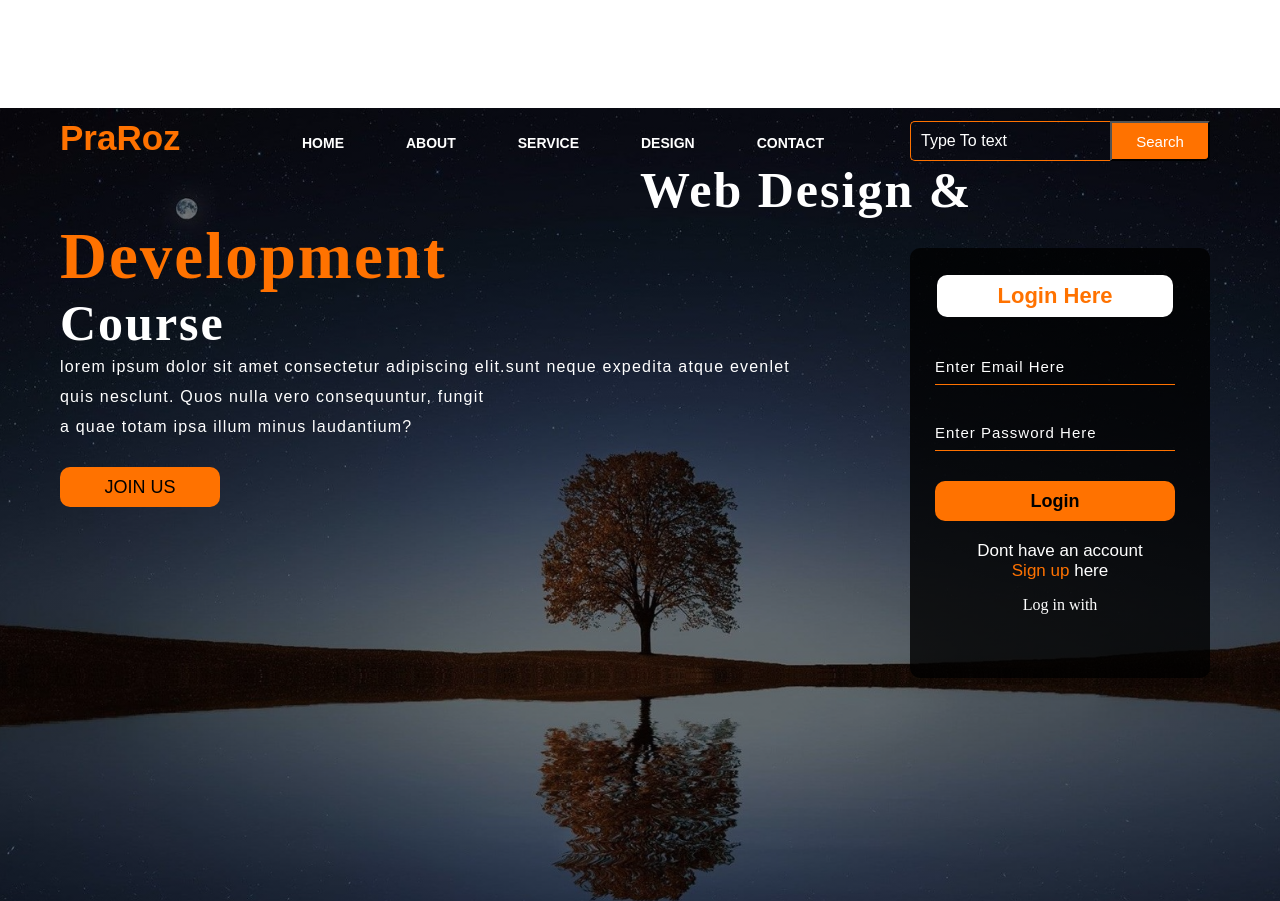
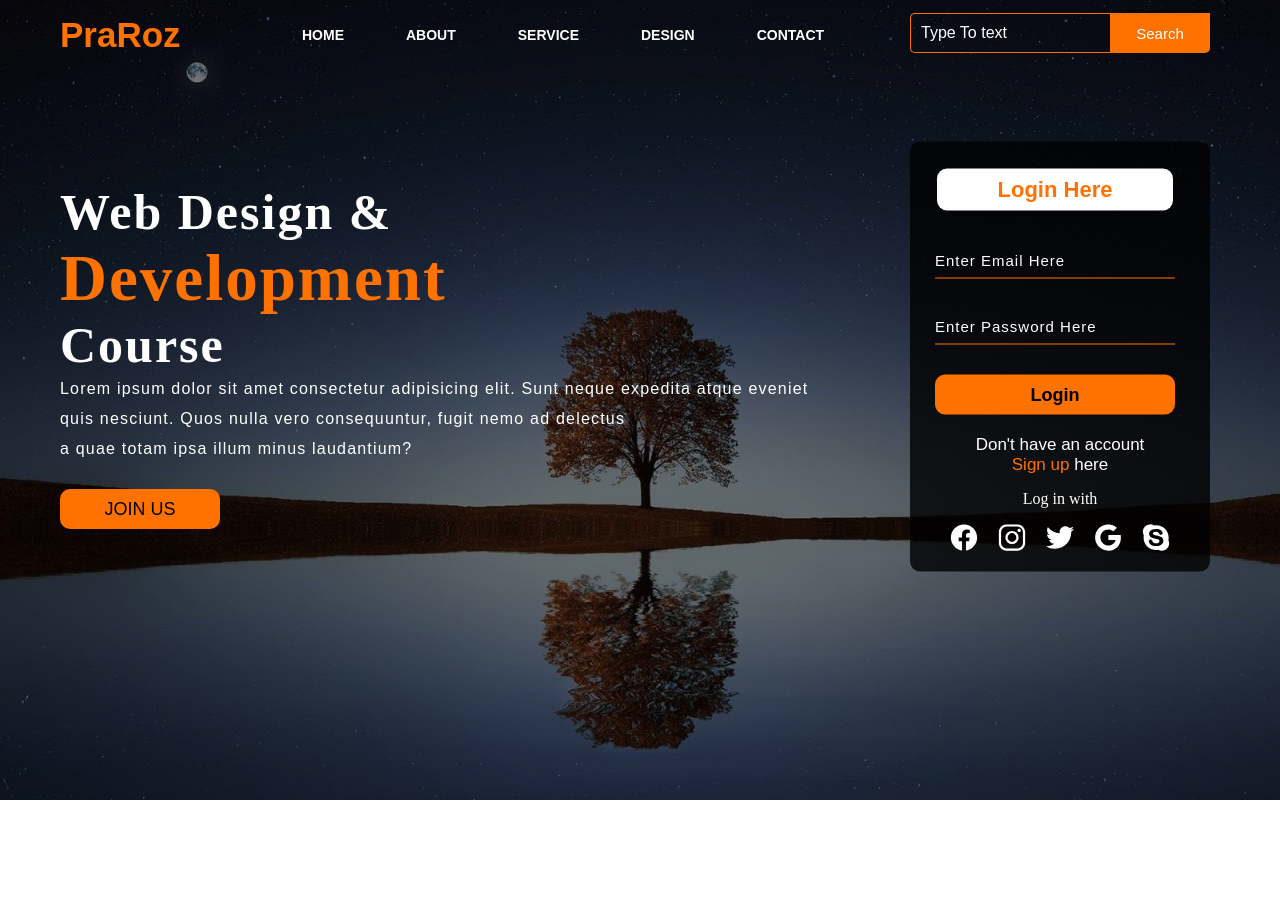
Before and after one commit to PiusObaro/website, a plain HTML site: page index.html in a window 1280 px wide. Shown: the top 901 px of the page. After the commit the page ends 800 px from the top, so only its background shows below. Drawn offline with nearby package versions, Linux system fonts and the light colour scheme.

Commit message:
whatever

```diff
--- a/index.html
+++ b/index.html
@@ -5,11 +5,13 @@
     <link rel="stylesheet" href="style.css">
 </head>
 <body>
+
     <div class="main">
         <div class="navbar">
             <div class="icon">
                 <h2 class="logo">PraRoz</h2>
             </div>
+
             <div class="menu">
                 <ul>
                     <li><a href="#">HOME</a></li>
@@ -19,15 +21,17 @@
                     <li><a href="#">CONTACT</a></li>
                 </ul>
             </div>
+
             <div class="search">
                 <input class="srch" type="search" name="" placeholder="Type To text">
                 <a href="#"> <button class="btn">Search</button></a>
             </div>
 
+        </div>
         <div class="content">
             <h1>Web Design & <br><span>Development</span> <br>Course</h1>
-                <p class="par">lorem ipsum dolor sit amet consectetur adipiscing elit.sunt neque
-                    expedita atque evenlet <br> quis nesclunt. Quos nulla vero consequuntur, fungit
+            <p class="par">Lorem ipsum dolor sit amet consectetur adipisicing elit. Sunt neque
+                 expedita atque eveniet <br> quis nesciunt. Quos nulla vero consequuntur, fugit nemo ad delectus
                 <br> a quae totam ipsa illum minus laudantium?</p>
 
                 <button class="cn"><a href="#">JOIN US</a></button>
@@ -38,20 +42,20 @@
                     <input type="password" name="" placeholder="Enter Password Here">
                     <button class="btnn"><a href="#">Login</a></button>
 
-                        <p class="link">Dont have an account<br>
-                        <a href="#">Sign up</a> here</a></p>
+                    <p class="link">Don't have an account<br>
+                    <a href="#">Sign up </a> here</a></p>
                     <p class="liw">Log in with</p>
 
-                        <div class="icon">
-                            <a href="#"><ion.icon name="logo-facebook"></ion.icon></a>
-                            <a href="#"><ion.icon name="logo-instagram"></ion.icon></a>
-                            <a href="#"><ion.icon name="logo-twitter"></ion.icon></a>
-                            <a href="#"><ion.icon name="logo-google"></ion.icon></a>
-                            <a href="#"><ion.icon name="logo-skype"></ion.icon></a>
+                    <div class="icons">
+                        <a href="#"><ion-icon name="logo-facebook"></ion-icon></a>
+                        <a href="#"><ion-icon name="logo-instagram"></ion-icon></a>
+                        <a href="#"><ion-icon name="logo-twitter"></ion-icon></a>
+                        <a href="#"><ion-icon name="logo-google"></ion-icon></a>
+                        <a href="#"><ion-icon name="logo-skype"></ion-icon></a>
+                    </div>
 
                 </div>
                     </div>
-
                 </div>
         </div>
     </div>
--- a/style.css
+++ b/style.css
@@ -1,59 +1,59 @@
-*{
+* {
     margin: 0;
     padding: 0;
-
 }
 
-.main{
+.main {
     width: 100%;
-    background: linear-gradient(to top, rgba(0,0,0,0.5)50%,rgba(0, 0, 0, 0.5)50%), url(1.jpg);
+    background: linear-gradient(to top, rgba(0, 0, 0, 0.5)50%, rgba(0, 0, 0, 0.5)50%), url(1.jpg);
     background-position: center;
     background-size: cover;
-    height: 109vh;
+    height: 100vh;
 }
 
-.navbar{
+.navbar {
     width: 1200px;
     height: 75px;
     margin: auto;
 }
 
-.icon{
+.icon {
     width: 200px;
     float: left;
     height: 70px;
 }
 
-.logo{
+.logo {
     color: #ff7200;
     font-size: 35px;
     font-family: Arial;
     padding-left: 20px;
     float: left;
     padding-top: 10px;
+    margin-top: 5px
 }
 
-.menu{
+.menu {
     width: 400px;
     float: left;
     height: 70px;
 }
 
-ul{
+ul {
     float: left;
     display: flex;
     justify-content: center;
     align-items: center;
 }
 
-ul li{
+ul li {
     list-style: none;
     margin-left: 62px;
     margin-top: 27px;
     font-size: 14px;
 }
 
-ul li a{
+ul li a {
     text-decoration: none;
     color: #fff;
     font-family: Arial;
@@ -61,52 +61,59 @@ ul li a{
     transition: 0.4s ease-in-out;
 }
 
-ul li a:hover{
+ul li a:hover {
     color: #ff7200;
 }
 
-.search{
+.search {
     width: 330px;
     float: left;
     margin-left: 270px;
 }
 
-.srch{
+.srch {
     font-family: 'Times New Roman';
     width: 200px;
     height: 40px;
     background: transparent;
     border: 1px solid #ff7200;
     margin-top: 13px;
-    color:#fff;
+    color: #fff;
     border-right: none;
     font-size: 16px;
     float: left;
     padding: 10px;
     border-bottom-left-radius: 5px;
     border-top-left-radius: 5px;
-
 }
 
-.btn{
+.btn {
     width: 100px;
     height: 40px;
     background: #ff7200;
+    border: 2px solid #ff7200;
     margin-top: 13px;
     color: #fff;
     font-size: 15px;
     border-bottom-right-radius: 5px;
     border-bottom-right-radius: 5px;
+    transition: 0.2s ease;
+    cursor: pointer;
 }
 
-.btn:focus{
+.btn:hover {
+    color: #000;
+}
+
+.btn:focus {
     outline: none;
 }
 
-.srch:focus{
+.srch:focus {
     outline: none;
 }
- .content{
+
+.content {
     width: 1200px;
     height: auto;
     margin: auto;
@@ -114,7 +121,7 @@ ul li a:hover{
     position: relative;
 }
 
-.content .par{
+.content .par {
     padding-left: 20px;
     padding-bottom: 25px;
     font-family: Arial;
@@ -122,15 +129,15 @@ ul li a:hover{
     line-height: 30px;
 }
 
-.content h1{
-    font-family: 'Time New Roman';
+.content h1 {
+    font-family: 'Times New Roman';
     font-size: 50px;
     padding-left: 20px;
     margin-top: 9%;
     letter-spacing: 2px;
 }
 
-.content .cn{
+.content .cn {
     width: 160px;
     height: 40px;
     background: #ff7200;
@@ -141,36 +148,37 @@ ul li a:hover{
     border-radius: 10px;
     cursor: pointer;
     transition: .4s ease;
+
 }
 
-.content .cn a{
+.content .cn a {
     text-decoration: none;
-    color: black;
+    color: #000;
     transition: .3s ease;
 }
 
-.cn:hover{
+.cn:hover {
     background-color: #fff;
 }
 
-.content span{
+.content span {
     color: #ff7200;
-    font-size: 65px;
+    font-size: 65px
 }
 
-.form{
+.form {
     width: 250px;
     height: 380px;
-    background: linear-gradient(to top, rgba(0,0,0,0.8)50%,rgba(0, 0, 0, 0.8)50%);
+    background: linear-gradient(to top, rgba(0, 0, 0, 0.8)50%, rgba(0, 0, 0, 0.8)50%);
     position: absolute;
-    top: 140px;
+    top: -20px;
     left: 870px;
+    transform: translate(0%, -5%);
     border-radius: 10px;
     padding: 25px;
-
 }
 
-.form h2{
+.form h2 {
     width: 220px;
     font-family: sans-serif;
     text-align: center;
@@ -182,7 +190,7 @@ ul li a:hover{
     padding: 8px;
 }
 
-.form input{
+.form input {
     width: 240px;
     height: 35px;
     background: transparent;
@@ -197,17 +205,16 @@ ul li a:hover{
     font-family: sans-serif;
 }
 
-.form input:focus{
+.form input:focus {
     outline: none;
 }
 
-::placeholder{
+::placeholder {
     color: #fff;
     font-family: Arial;
-
 }
 
-.btnn{
+.btnn {
     width: 240px;
     height: 40px;
     background: #ff7200;
@@ -217,50 +224,51 @@ ul li a:hover{
     border-radius: 10px;
     cursor: pointer;
     color: #fff;
+    transition: 0.4s ease;
 }
 
-.btnn:hover{
+.btnn:hover {
     background: #fff;
     color: #ff7200;
 }
 
-.btnn a{
+.btnn a {
     text-decoration: none;
     color: #000;
     font-weight: bold;
 }
 
-.form .link{
+.form .link {
     font-family: Arial, Helvetica, sans-serif;
     font-size: 17px;
     padding-top: 20px;
     text-align: center;
 }
 
-.form .link a{
+.form .link a {
     text-decoration: none;
     color: #ff7200;
 }
 
-.liw{
+.liw {
     padding-top: 15px;
     padding-bottom: 10px;
     text-align: center;
 }
 
-.icons a{
+.icons a {
     text-decoration: none;
     color: #fff;
 }
 
-.icons ion-icon{
-   color: #fff;
-   font-size: 30px;
-   padding-left: 14px;
-   padding-top: 5px;
-   transition: 0.3s ease;
+.icons ion-icon {
+    color: #fff;
+    font-size: 30px;
+    padding-left: 14px;
+    padding-top: 5px;
+    transition: 0.3s ease;
 }
 
-.icons ion-icon:hover{
-
+.icons ion-icon:hover {
+    color: #ff7200;
 }
```
Lines whose indentation alone changed are shown as unchanged.
